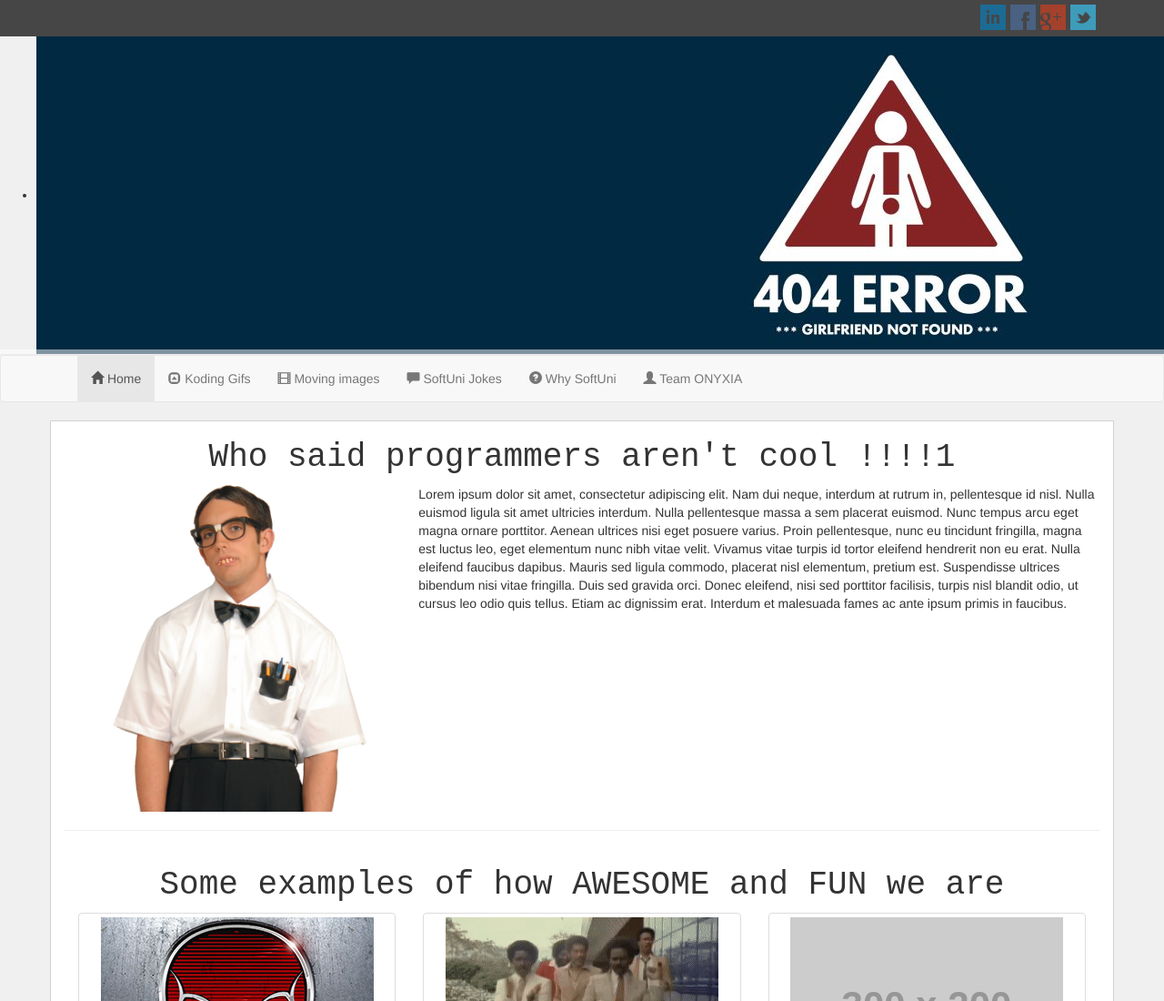
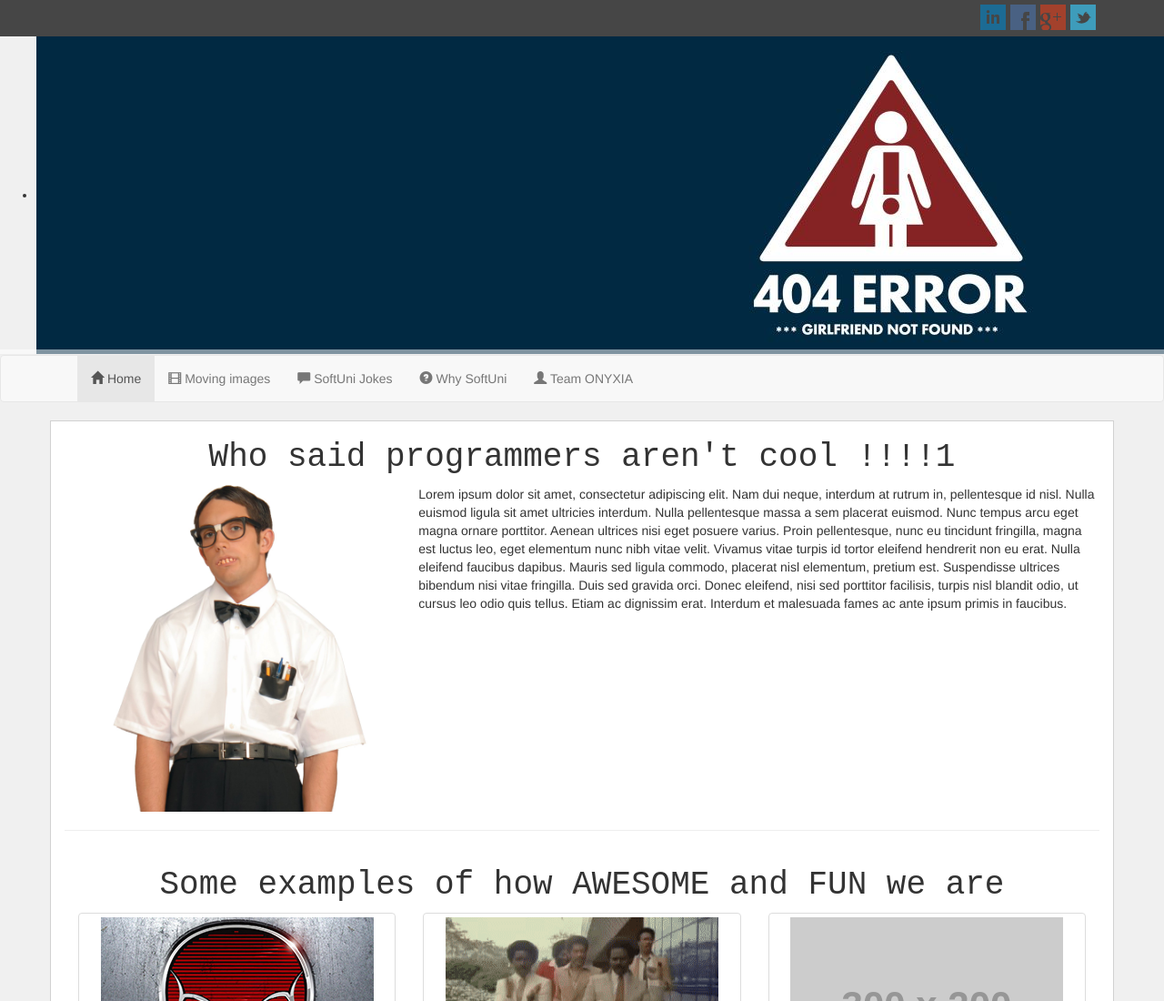
Before and after one commit to Ventsislav-Yordanov/onyxia, a plain HTML site: page index.html in a window 1280 px wide. Shown: the top 1100 px of the page at 91% size. Drawn offline with nearby package versions, Linux system fonts and the light colour scheme; placeholder pictures from the web are drawn by us; a script that the page names is missing.

Commit message:
Remove page Koding gifs

```diff
--- a/index.html
+++ b/index.html
@@ -51,9 +51,8 @@
                     </li>
 
                     <li data-transition="fade" data-slotamount="8" data-masterspeed="700" data-delay="9400">
+                        <img src="img/slider/img2.jpg" alt="">
                         <!-- THE MAIN IMAGE IN THE FIRST SLIDE -->
-                        <img src="img/slider/img2.jpg" alt="">
-
                         <div class="caption lft slide_desc slide_item_left"
                              data-x="0"
                              data-y="220"
@@ -62,6 +61,7 @@
                              data-easing="easeOutExpo">
                         </div>
                     </li>
+
                 </ul>
             </div>
             <div class="tp-bannertimer tp-bottom"></div>
@@ -84,8 +84,6 @@
                 <li class="active">
                     <a href="index.html"><i class="glyphicon glyphicon-home"></i> Home</a>
                 </li>
-
-                <li><a href="gifs.html"><i class="glyphicon glyphicon-collapse-up"></i> Koding Gifs</a></li>
                 <li><a href="videos.html"><i class="glyphicon glyphicon-film"></i> Moving images</a></li>
                 <li><a href="softuni_jokes.html"><i class="glyphicon glyphicon-comment"></i> SoftUni Jokes</a></li>
                 <li><a href="why.html"><i class="glyphicon glyphicon-question-sign"></i> Why SoftUni</a></li>
```
Also changed, not shown: pictures.html (+0 -1 lines), softuni_jokes.html (+0 -2 lines), team.html (+0 -2 lines), videos.html (+0 -2 lines), why.html (+0 -2 lines).
